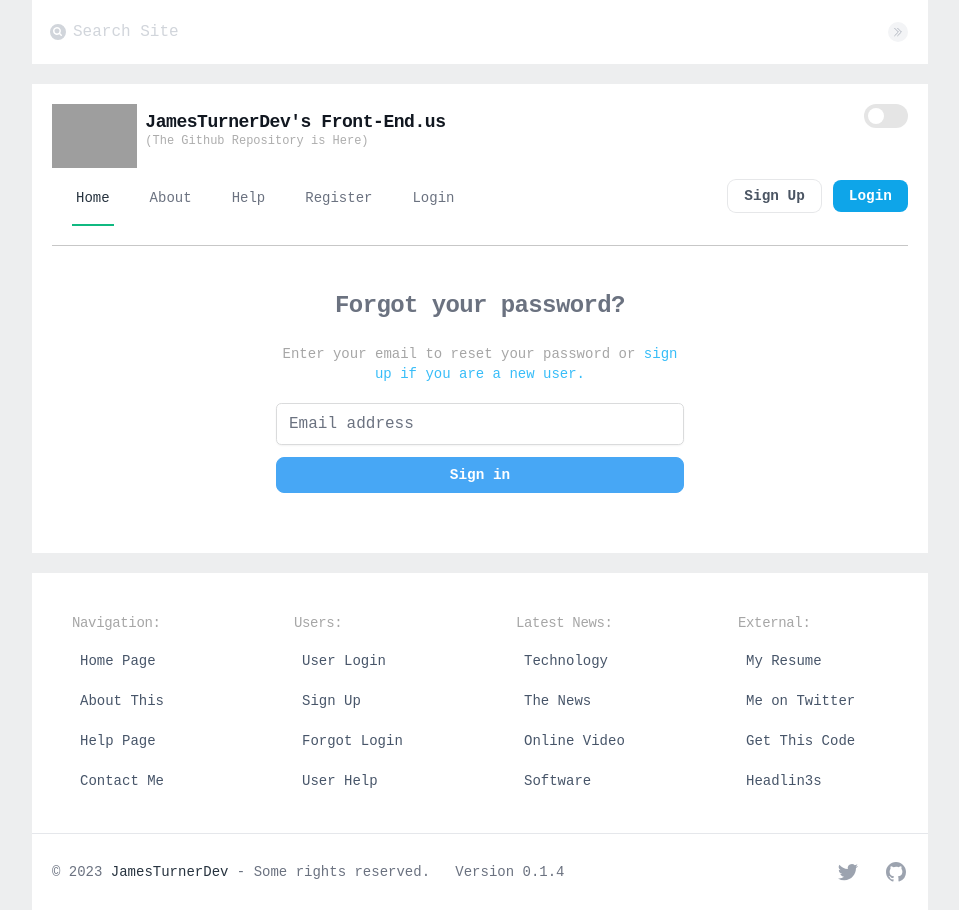
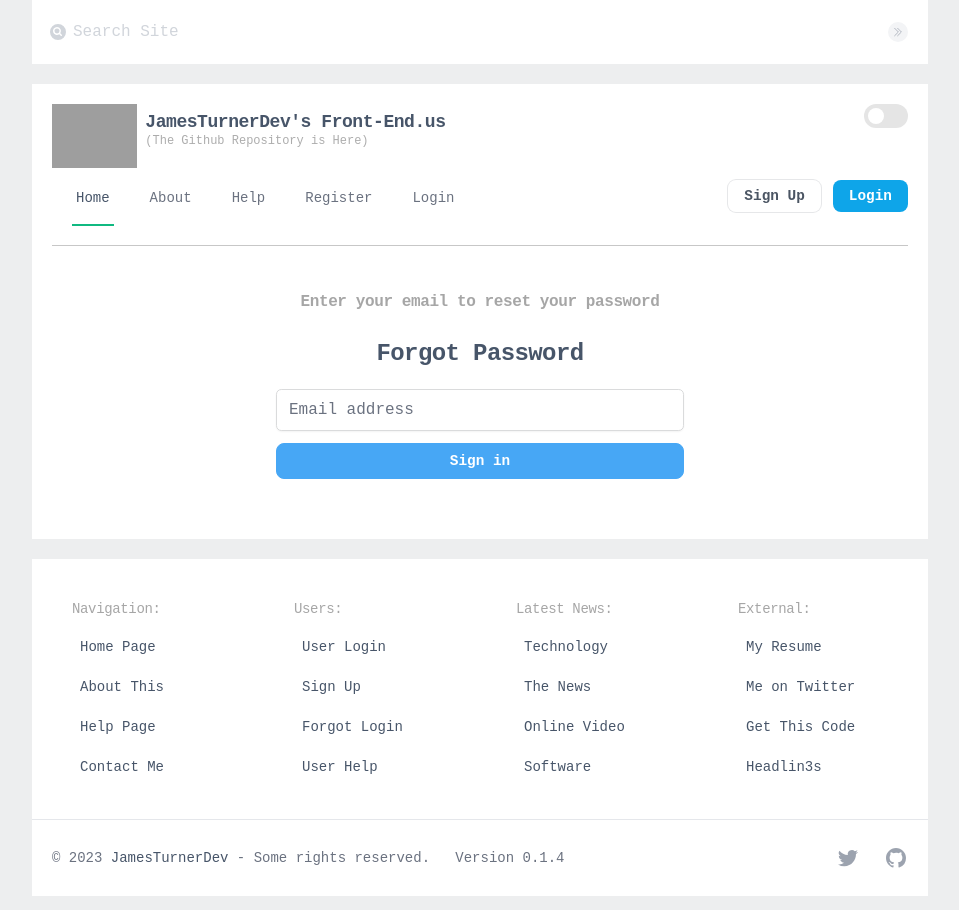
Before and after one commit to jamesturner-dev/front-end.us, a Vue app: page /user/forgot in a window 1280 px wide. Shown: the whole page, without its empty margins (160-1119 px from the left). Built offline with nearby package versions, Linux system fonts and the light colour scheme; grey boxes are pictures that could not be loaded.

Commit message:
Better Page Header

```diff
--- a/src/components/page/pageSections/PageHeader.vue
+++ b/src/components/page/pageSections/PageHeader.vue
@@ -1,12 +1,11 @@
 <template>
- <h1>
-    <span class="mt-5 block text-center text-sm font-semibold primaryText">
-      {{ content.subHeading }}
-    </span>
-    <span class="mb-2 block text-center text-2xl font-bold leading-8 tracking-tight text-slate-600">
-      {{ content.heading }}
-    </span>
-  </h1>
+  <h3 class="block text-center">
+    {{ content.subHeading }}
+  </h3>
+
+  <h2 class="block text-center">
+    {{ content.heading }}
+  </h2>
 </template>
 
 <script setup>
--- a/src/components/user/ForgotPassword.vue
+++ b/src/components/user/ForgotPassword.vue
@@ -2,66 +2,18 @@
   <div class="flex min-h-full items-center justify-center px-5">
     <div class="w-full max-w-md space-y-5">
 
-      <h2 class="theHeading">Forgot your password?</h2>
-      <p class="more">
-        Enter your email to reset your password or
-        <a href="/user/register"
-          class="text-sky-400 hover:text-sky-600 dark:hover:text-sky-300">
-          sign up if you are a new user.
-        </a>
-      </p>
-
-      <form @submit.prevent="" class="mt-8 space-y-3">
-        <div class="-space-y-px rounded-md shadow-sm">
-          <label for="email-address" class="sr-only">Email address</label>
-          <input id="email-address" v-model="email" name="email" type="email" autocomplete="email" required=""
-            class="formInput focus:z-10 focus:border-sky-500"
-            placeholder="Email address" />
-        </div>
-        <button @click="login" type="submit" class="primary w-full" aria-label="Sign In">
-          Sign in
-        </button>
-      </form>
+      <PageHeader :content="content" />
+      <ForgotPasswordForm />
 
     </div>
   </div>
 </template>
 
-<script>
-// export default {
-//   data: function () {
-//     return {
-//       errors: [],
-//       email: "",
-//       password: "",
-//       token: "",
-//     };
-//   },
-
-//   methods: {
-//     async login() {
-//       const requestOptions = {
-//         method: "POST",
-//         headers: { "Content-Type": "application/json" },
-//         body: JSON.stringify({
-//           email: this.email,
-//           password: this.password,
-//         }),
-//       };
-
-//       const response = await fetch(
-//         "http://localhost:5000/api/v1/auth/forgotpassword",
-//         requestOptions
-//       );
-
-//       const data = await response.json();
-//       this.token = data.token;
-//       console.log(this.token);
-//       // localStorage.setItem("token", this.token);
-//       if (this.token) {
-//         this.$router.push({ name: "home" });
-//       }
-//     },
-//   },
-// };
+<script setup>
+import PageHeader from '../page/pageSections/PageHeader.vue';
+import ForgotPasswordForm from './userForms/ForgotPasswordForm.vue';
+const content = {
+  heading: "Forgot  Password",
+  subHeading: "Enter your email to reset your password"
+}
 </script>
--- /dev/null
+++ b/src/components/user/userForms/ForgotPasswordForm.vue
@@ -0,0 +1,18 @@
+<template>
+  <form @submit.prevent="" class="mt-8 space-y-3">
+    <div class="-space-y-px rounded-md shadow-sm">
+      <label for="email-address" class="sr-only">Email address</label>
+      <input id="email-address" v-model="email" name="email" type="email" autocomplete="email" required=""
+        class="formInput focus:z-10 focus:border-sky-500" placeholder="Email address" />
+    </div>
+    <button @click="login" type="submit" class="primary w-full" aria-label="Sign In">
+      Sign in
+    </button>
+  </form>
+</template>
+
+<script setup>
+const login = () => {
+  console.log('login');
+}
+</script>
--- a/src/style.css
+++ b/src/style.css
@@ -19,7 +19,9 @@
   --ernge: #F04022;
   --darker-gray: rgb(17, 23, 32);
   --dark-gray: rgb(24, 31, 44);
+  --midSlate: #475569;
   --slate: rgb(39,51,63);
+  --lightSlate: #64748b;
   --mid-gray: rgb(138, 138, 138);
   --light-gray: rgb(166, 166, 166);
   --lighter-gray: rgb(199, 199, 199);
@@ -61,7 +63,7 @@ h4,
 h5,
 h6 {
   font-weight: 700;
-  color: var(--darker-gray);
+  color: var(--midSlate);
   line-height: 2rem;
   letter-spacing: -0.025em;
 }
@@ -77,6 +79,13 @@ h6 {
 
 h1:hover {
   color: var(--blu);
+}
+
+h2 {
+  font-size: 1.5rem;
+  line-height: 2rem;
+  letter-spacing: -0.025em;
+  color: var(--midSlate);
 }
 
 .theContainer {
@@ -257,7 +266,7 @@ h1:hover {
 }
 
 .primaryText {
-  color: var(--slate) !important;
+  color: var(--midSlate) !important;
 }
 
 .secondary {
```
